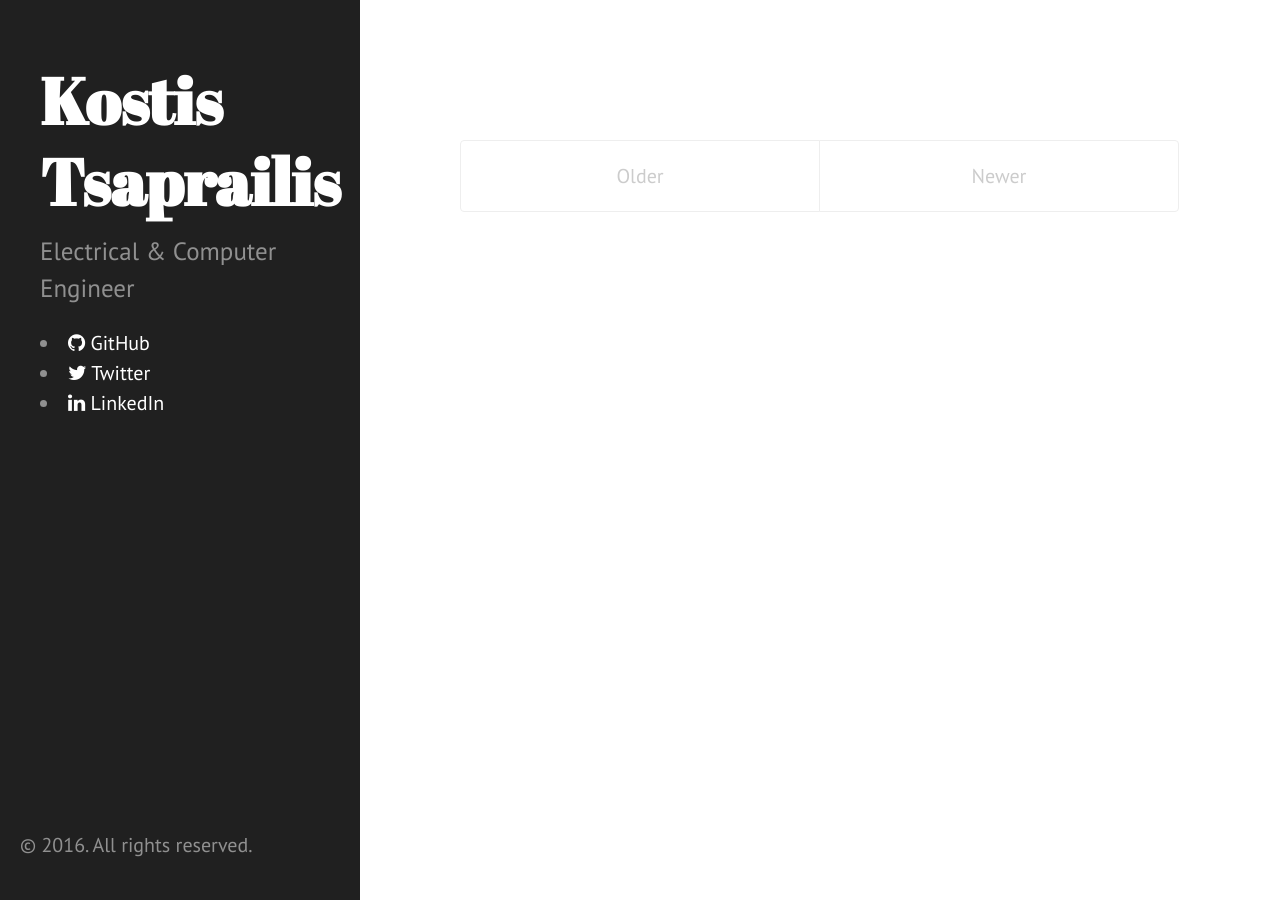
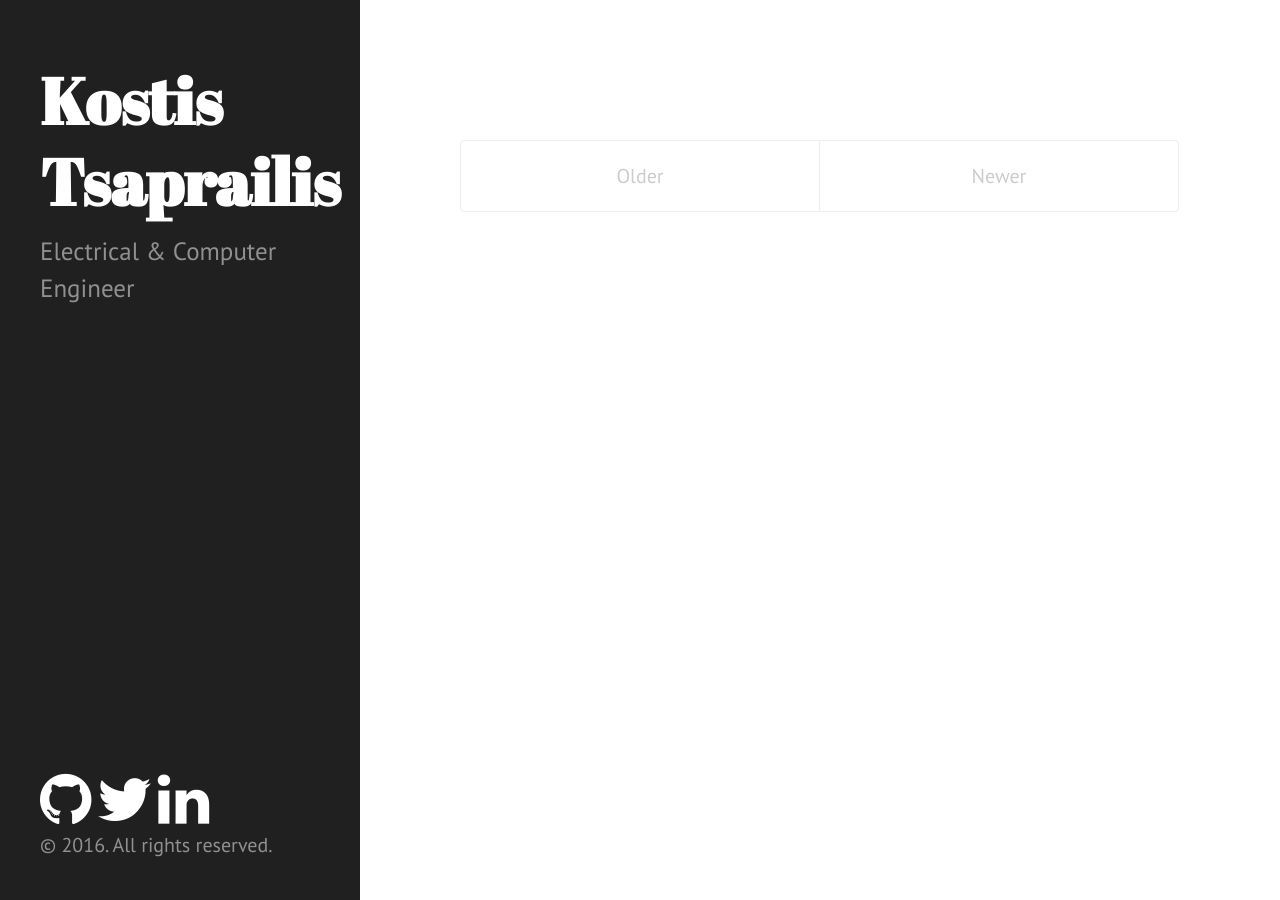
Before and after one commit to leokleist/kostistsaprailis.github.io, a Jekyll site: the page built from index.html, in a window 1280 px wide. Built offline with Jekyll 4.4.1, drawn with Linux system fonts in a browser that asks for light colours; nearby versions of some CDN libraries.

Commit message:
Adding social icons to sidebar

```diff
--- a/_includes/sidebar.html
+++ b/_includes/sidebar.html
@@ -26,30 +26,26 @@
       {% endfor %}
     </nav>
 
-    <p class="sidebar-sticky">
+
+      <div class="sidebar-sticky container">
+        <div>
           {% if site.github_username %}
-        <li>
             <a href="https://github.com/{{ site.github_username }}">
-            <i class="fa fa-github"></i> GitHub
+              <i class="fa fa-github fa-3x"></i>
             </a>
-        </li>
           {% endif %}
           {% if site.twitter_username %}
-        <li>
             <a href="https://twitter.com/{{ site.twitter_username }}">
-            <i class="fa fa-twitter"></i> Twitter
+              <i class="fa fa-twitter fa-3x"></i>
             </a>
-        </li>
           {% endif %}
           {% if site.linkedin_username %}
-        <li>
             <a href="https://linkedin.com/in/{{ site.linkedin_username }}">
-            <i class="fa fa-linkedin"></i> LinkedIn
+              <i class="fa fa-linkedin fa-3x"></i>
             </a>
-        </li>
           {% endif %}
-
-      </p>
-      <p class="sidebar-sticky">&copy; {{ site.time | date: '%Y' }}. All rights reserved.</p>
+        </div>
+        <p>&copy; {{ site.time | date: '%Y' }}. All rights reserved.</p>
       </div>
   </div>
+</div>
--- a/css/hyde.css
+++ b/css/hyde.css
@@ -167,6 +167,16 @@ a.sidebar-nav-item:focus {
 }
 
 
+/*
+ * Custom css by kostistsaprailis
+ */
+.social-icons {
+  margin: auto;
+  width: 60%;
+  border: 3px;
+  padding: 10px;
+}
+
 
 /*
  * Themes
```
Lines whose indentation alone changed are shown as unchanged.
